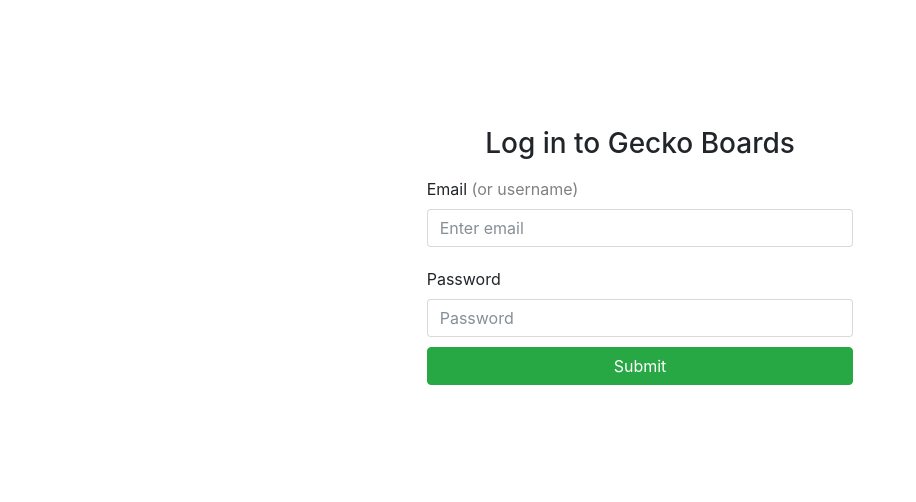
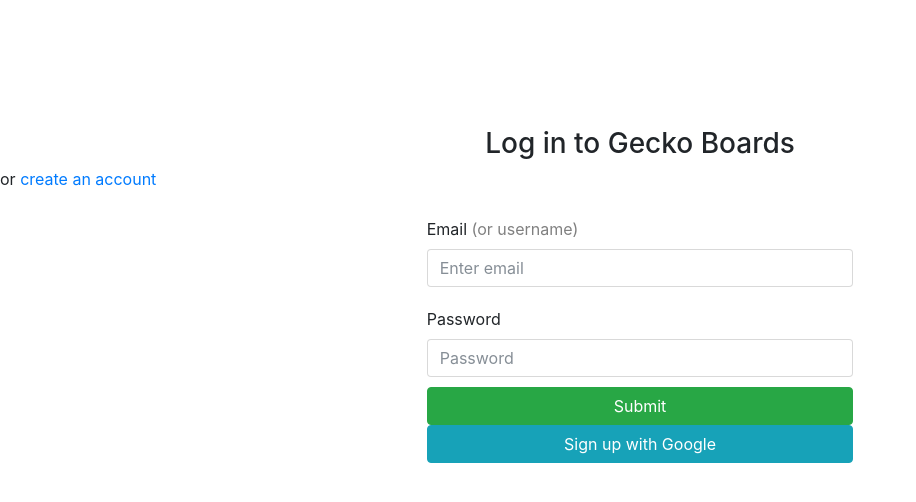
Before and after one commit to chingu-voyage3/geckos-22, a website: page layout/log_in/log_in.html in a window 1280 px wide. Shown: the whole page, without its empty margins (0-916 px from the left). Drawn offline with nearby package versions, Linux system fonts and the light colour scheme.

Commit message:
log_in_html_update

```diff
--- a/layout/log_in/log_in.html
+++ b/layout/log_in/log_in.html
@@ -16,6 +16,7 @@
   <div class="container-fluid">
     <div class="row">
       <h3 class="text-center col-sm-12">Log in to Gecko Boards</h3>
+      <p>or <a href="#">create an account</a></p>
     </div>
     <form>
       <div class="row">
@@ -35,6 +36,11 @@
           <button type="submit" class="btn btn-success col-sm-12">Submit</button>
         </div>
       </div>
+      <div class="row">
+        <div class="button col-sm-8 col-md-6 col-lg-4">
+          <button type="google" class="btn btn-info col-sm-12"><i class="fa fa-google fa-lg"></i>Sign up with Google</button>
+        </div>
+      </div>
     </form>
   </div>
 
```
